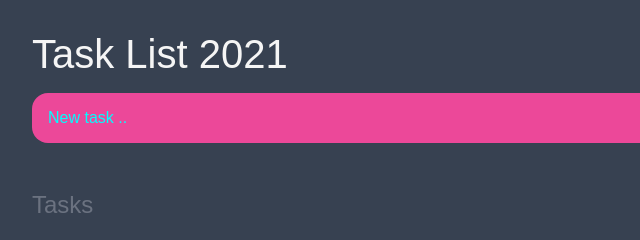
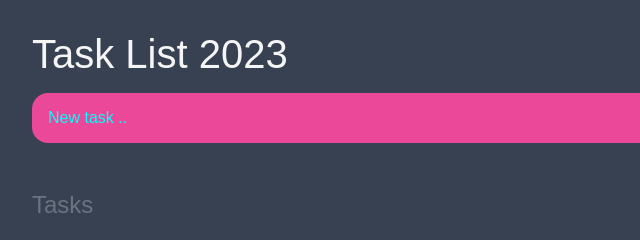
Before and after one commit to armanthegreat/To-do-List-, a plain HTML site: page index.html in a window 1280 px wide. Shown: the full height of the page, 224-864 px from the left. Drawn offline with Linux system fonts and the light colour scheme.

Commit message:
Update index.html

```diff
--- a/index.html
+++ b/index.html
@@ -10,7 +10,7 @@
 </head>
 <body>
     <header>
-        <h1>Task List 2021</h1>
+        <h1>Task List 2023</h1>
         <form id = "new-task-form">
             <input type="text" id = "new-task-input" placeholder="New task .." />
             <input type="submit" id="Submit-button" value="Add task" />
```
